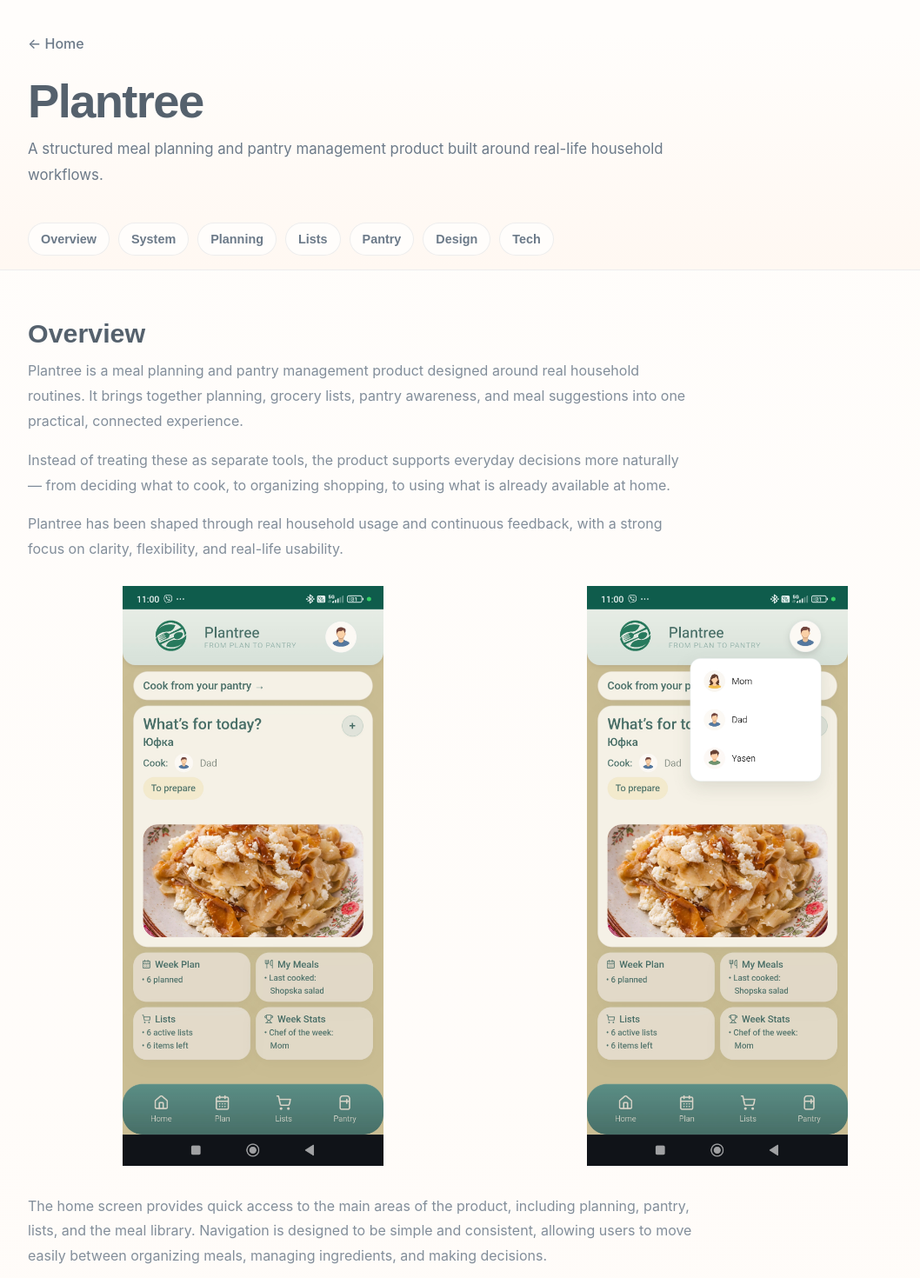
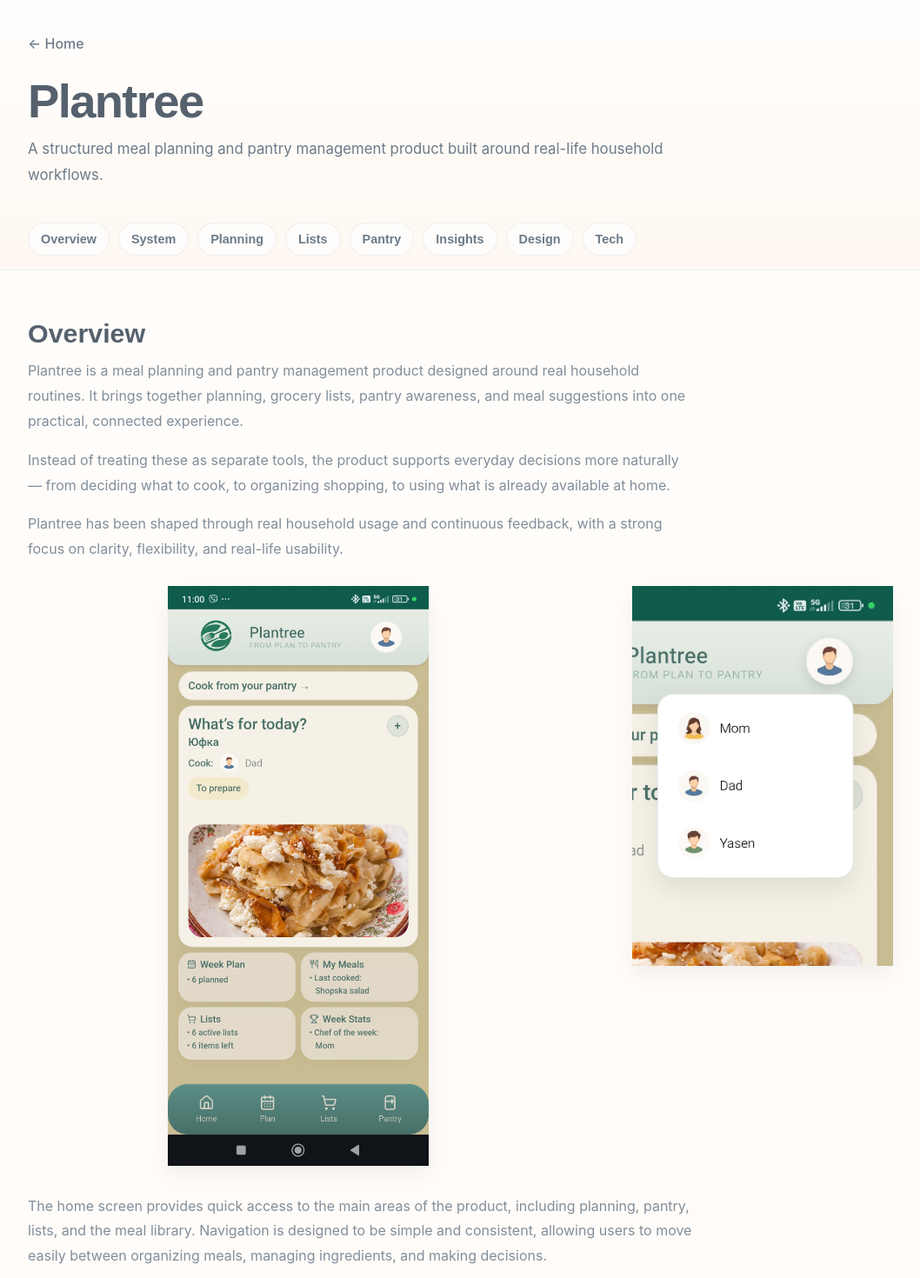
Before and after one commit to radigirl/radostina-portfolio, an Angular app: page /projects/plantree in a window 1280 px wide. Shown: the top 1470 px of the page at 87% size, without its empty margins (82-1140 px from the left). Built offline with nearby package versions, Linux system fonts and the light colour scheme.

Commit message:
added plantree planning detsils

```diff
--- a/src/app/features/projects/plantree-detail/plantree-detail.html
+++ b/src/app/features/projects/plantree-detail/plantree-detail.html
@@ -14,6 +14,7 @@
         <button type="button" (click)="scrollToSection('planning')">Planning</button>
         <button type="button" (click)="scrollToSection('lists')">Lists</button>
         <button type="button" (click)="scrollToSection('pantry')">Pantry</button>
+        <button type="button" (click)="scrollToSection('insights')">Insights</button>
         <button type="button" (click)="scrollToSection('design')">Design</button>
         <button type="button" (click)="scrollToSection('tech')">Tech</button>
     </nav>
@@ -140,6 +141,11 @@
     </p>
 
     <p>
+        The home screen also provides a direct entry into the current day, opening the planning view focused on today's
+        meals for quick access and adjustment.
+    </p>
+
+    <p>
         Planning is also accessible through the meal library. From each saved meal, users can quickly add it to today,
         tomorrow, or any selected date, including multiple days at once.
     </p>
@@ -162,9 +168,9 @@
     </p>
 
     <div class="planning-images">
-        <img src="assets/images/plan-week.jpg" alt="Weekly planning view" />
-        <img src="assets/images/my-meals.jpg" alt="Meal library screen" />
-        <img src="assets/images/add-to-plan-calendar.jpg"
+        <img src="assets/images/plan-week.png" alt="Weekly planning view" />
+        <img src="assets/images/my-meals.png" alt="Meal library screen" />
+        <img src="assets/images/add-to-plan-calendar.png"
             alt="Meal date selection with single and multiple day options" />
     </div>
 
@@ -206,6 +212,11 @@
     <p>Pantry content goes here.</p>
 </section>
 
+<section id="insights" class="project-section">
+    <h2>Insights</h2>
+    <p>Insights content goes here. /stats card/</p>
+</section>
+
 <section id="design" class="project-section">
     <h2>Design</h2>
     <p>Design content goes here.</p>
--- a/src/app/features/projects/plantree-detail/plantree-detail.scss
+++ b/src/app/features/projects/plantree-detail/plantree-detail.scss
@@ -177,6 +177,11 @@
   justify-items: center;
 }
 
+.overview-images {
+  grid-template-columns: 1fr;
+  align-items: start;
+}
+
 .planning-images img,
 .planning-images img {
   width: 100%;
@@ -189,6 +194,7 @@
 
 .overview-images img {
   max-width: 300px;
+  box-shadow: 0 10px 24px rgba(0, 0, 0, 0.06);
 }
 
 
@@ -271,6 +277,6 @@
   }
 
   .overview-images {
-    grid-template-columns: repeat(2, 1fr);
+    grid-template-columns: 1.2fr 0.8fr;
   }
 }
```
Also changed, not shown: src/assets/images/menu-open.jpg.
